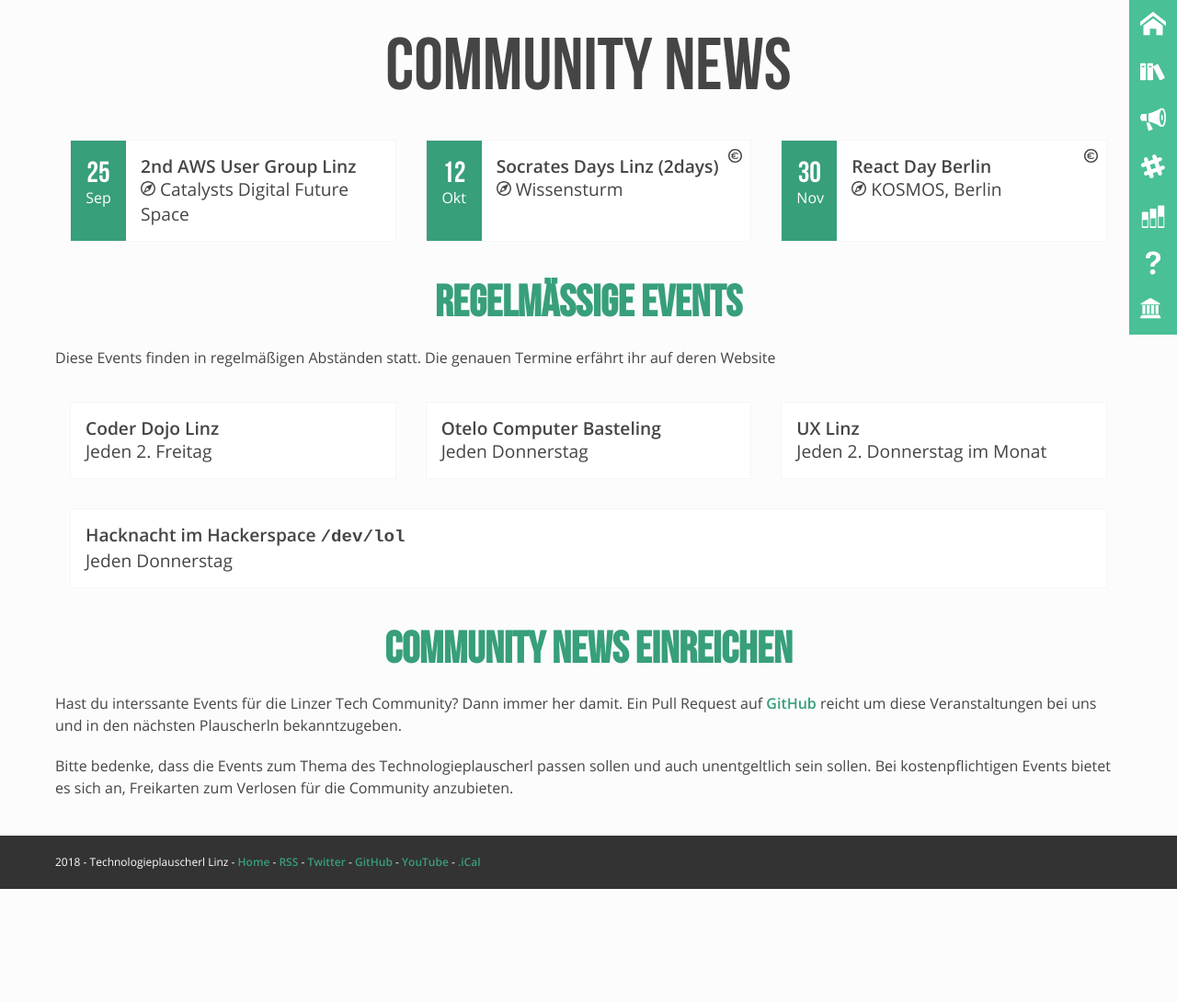
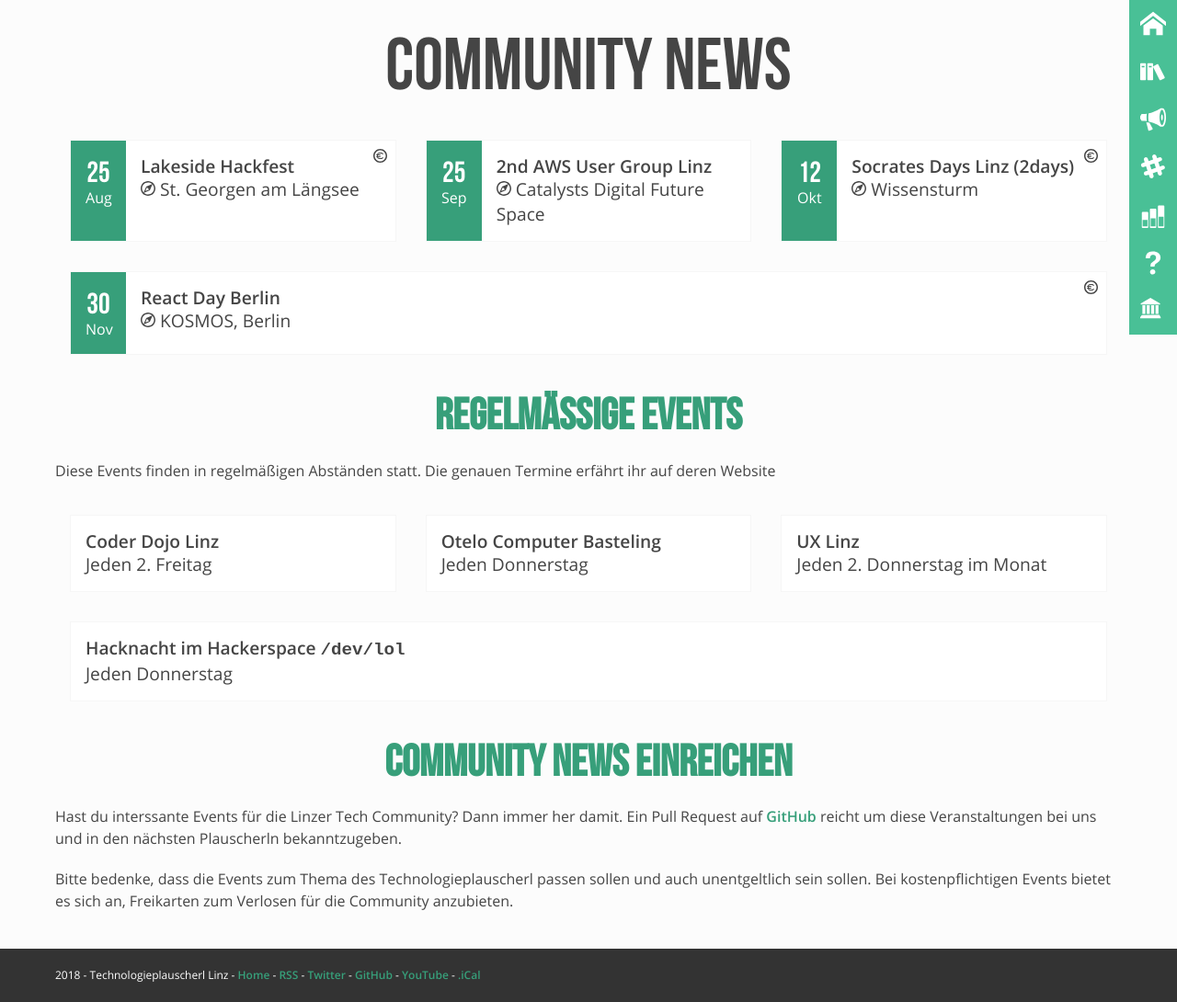
Before and after one commit to mericanAncer127/plauscherl, a Jekyll site: the page built from pages/community-news.html, in a window 1280 px wide. Shown: the whole page at 92% size. Built offline with Jekyll 4.4.1, drawn with Linux system fonts in a browser that asks for light colours; before the commit the page ends 967 px from its top, so only the background shows below that.

Commit message:
Update community.yml

```diff
--- a/_data/community.yml
+++ b/_data/community.yml
@@ -181,6 +181,16 @@
       date: 2018-11-30
       link: https://reactday.berlin/
       cost: EUR 300+
+-
+  id: lakeside
+  name: "Lakeside Hackfest"
+  events:
+    -
+      name: "Lakeside Hackfest"
+      location: "St. Georgen am Längsee"
+      date: 2018-08-25
+      link: https://www.lakeside-hackfest.com/
+      cost: EUR 60
 -
   id: wad
   name: "We Are Developers"
```
